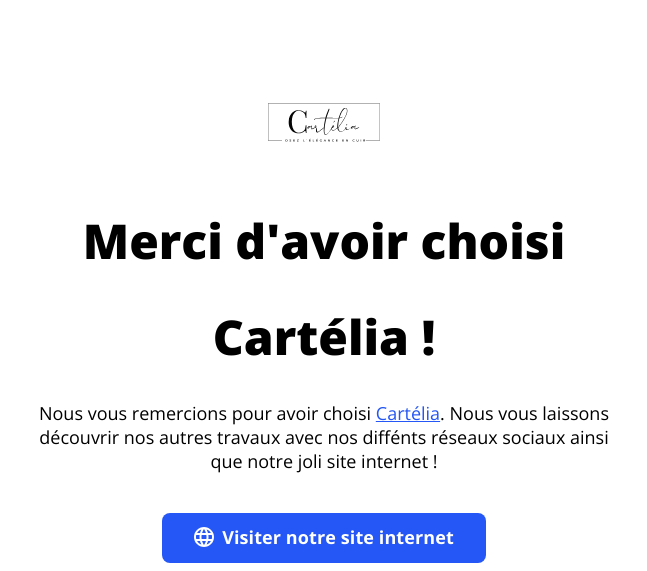
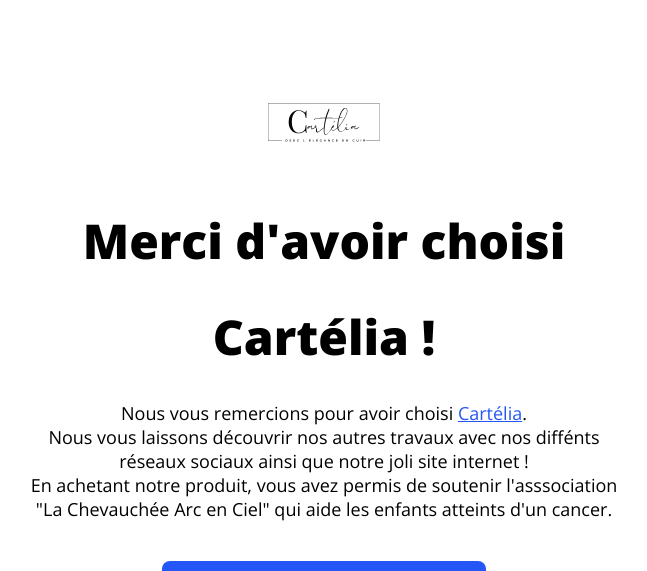
Before and after one commit to Friezer-85/CarteliaLinks, a plain HTML site: page index.html in a window 1280 px wide. Shown: the top 571 px of the page, without its empty margins (316-963 px from the left). Drawn offline with Linux system fonts and the light colour scheme.

Commit message:
Final update

```diff
--- a/index.html
+++ b/index.html
@@ -52,7 +52,9 @@
 
         <!-- Short Bio -->
         <p>Nous vous remercions pour avoir choisi <a href="https://cartelia.fr" target="_blank" rel="noopener" role="link">Cart&eacute;lia</a>.
-        Nous vous laissons d&eacute;couvrir nos autres travaux avec nos diff&eacute;nts r&eacute;seaux sociaux ainsi que notre joli site internet !</p>
+          <br>Nous vous laissons d&eacute;couvrir nos autres travaux avec nos diff&eacute;nts r&eacute;seaux sociaux ainsi que notre joli site internet !
+          <br>En achetant notre produit, vous avez permis de soutenir l'asssociation "La Chevauchée Arc en Ciel" qui aide les enfants atteints d'un cancer.
+        </p>
 
         <!-- Generic Website -->
         <a class="button button-default" href="https://cartelia.fr" target="_blank" rel="noopener" role="button"><img class="icon" src="images/icons/generic-website.svg" alt="">Visiter notre site internet</a><br>
```
